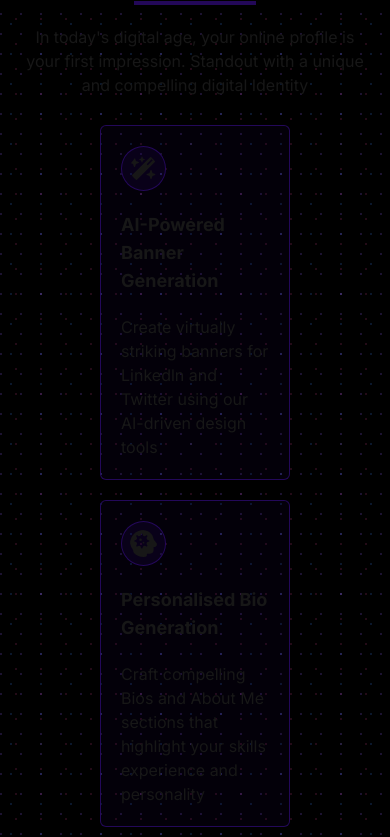
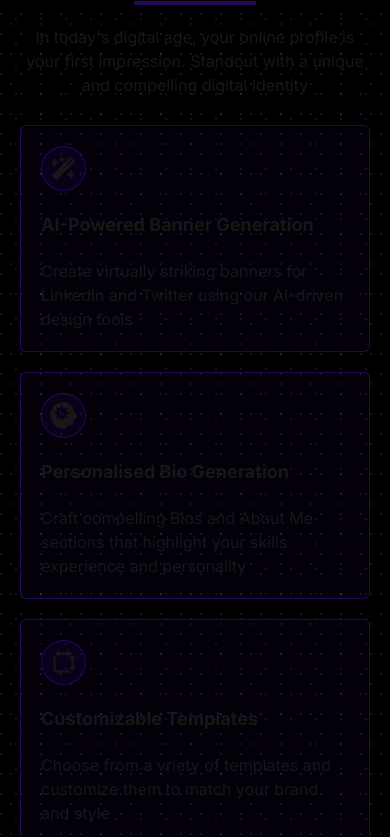
Before and after one commit to Gogo602/Glimmer, a Next.js app: page / in a window 390 px wide. Shown: the part 887-1724 px from the top of the page. Built offline with nearby package versions, Linux system fonts and the light colour scheme.

Commit message:
fix mobile padding

```diff
--- a/components/home/WhyUs.jsx
+++ b/components/home/WhyUs.jsx
@@ -17,7 +17,7 @@
                     In today's digital age, your online profile is your first impression. Standout with a unique and compelling digital Identity
                 </p>
 
-               <div className="grid grid-cols-1 md:grid-cols-3 my-7 gap-5 px-20">
+               <div className="grid grid-cols-1 md:grid-cols-2 lg:grid-cols-3 my-7 gap-5 md:px-20">
                     {whyUs.map((why) => (
                         <div key={why.id} className="bg-[#270A63E5]/10 border border-[#270A63E5] rounded-md p-5">
                             <p className="">{why.icon}</p>
```
